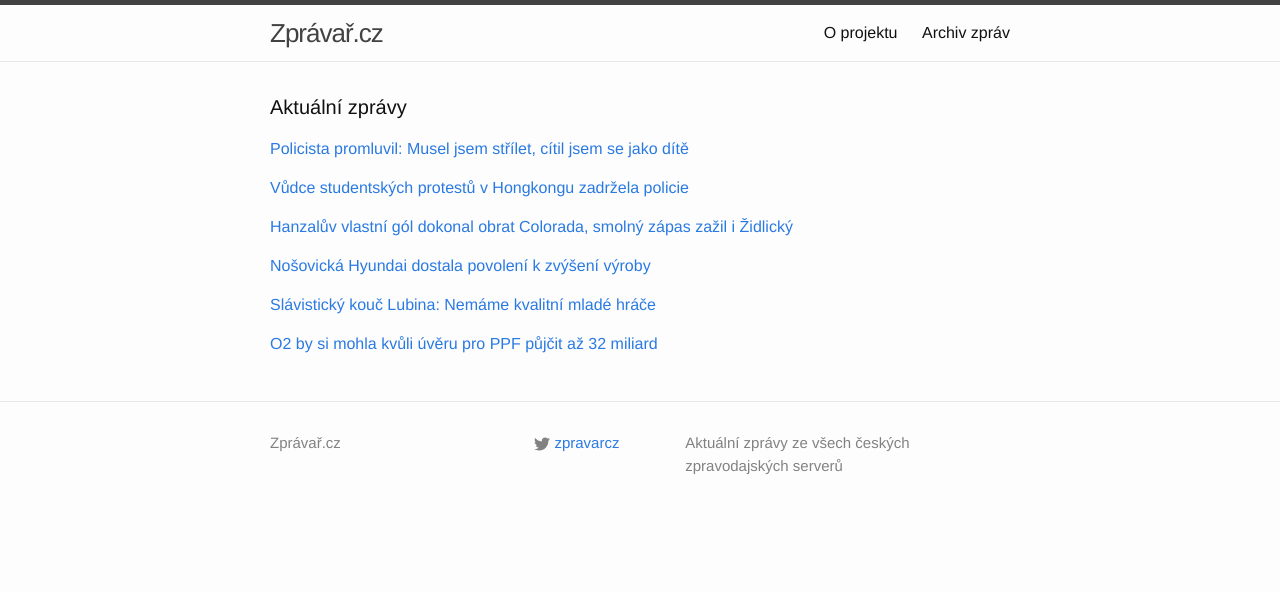
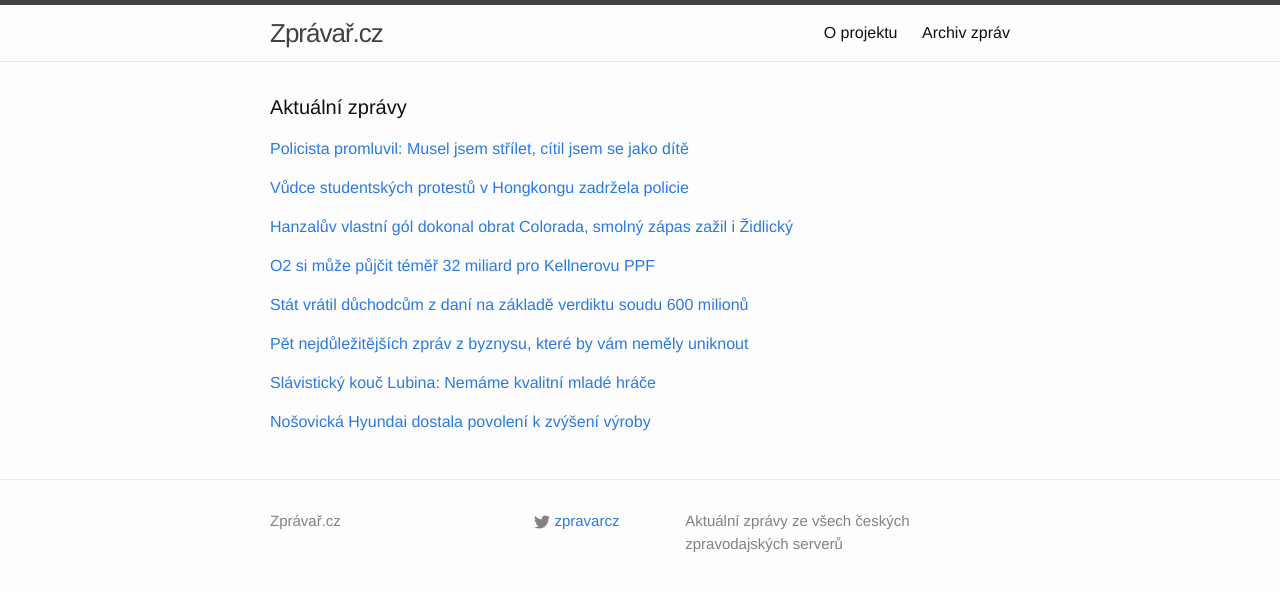
Before and after one commit to adliska/zpravar, a Jekyll site: the page built from index.html, in a window 1280 px wide. Shown: the top 592 px of the page. Built offline with Jekyll 4.4.1, drawn with Linux system fonts in a browser that asks for light colours.

Commit message:
zpravar news update

```diff
--- a/index.html
+++ b/index.html
@@ -39,25 +40,40 @@ layout: default
 <li><a href=http://sport.aktualne.cz/den-vlastnaku-do-sve-branky-se-trefili-hanzal-i-zidlicky/r~2409791a753411e4b0c4002590604f2e/>Den vlastňáků: do své branky se trefili Hanzal i Židlický - sport.aktualne.cz</a></li>
 <li><a href=http://www.sportovninoviny.cz/zpravy/hanzaluv-vlastni-gol-dokonal-ctyrgolovy-obrat-colorada/1151553>Hanzalův vlastní gól dokonal čtyřgólový obrat Colorada - www.sportovninoviny.cz</a></li>
 </ul>
-</div><p><a href="javascript:;" onclick="toggle_visibility('zpravy3')">Nošovická Hyundai dostala povolení k zvýšení výroby</a></p>
+</div><p><a href="javascript:;" onclick="toggle_visibility('zpravy3')">O2 si může půjčit téměř 32 miliard pro Kellnerovu PPF</a></p>
 <div id="zpravy3" style="display:none">
+<ul>
+<li><a href=http://ekonomika.idnes.cz/o2-by-si-mohla-kvuli-uveru-pro-ppf-pujcit-az-32-miliard-f9q-/ekoakcie.aspx?c=A141126_083620_ekoakcie_fih>O2 si může půjčit téměř 32 miliard pro Kellnerovu PPF - ekonomika.idnes.cz</a></li>
+<li><a href=http://www.denik.cz/ekonomika/o2-by-si-mohla-kvuli-uveru-pro-ppf-pujcit-az-31-8-miliardy-20141126.html>O2 by si mohla kvůli úvěru pro PPF půjčit až 32 miliard - www.denik.cz</a></li>
+<li><a href=http://zpravy.aktualne.cz/ekonomika/o2-by-si-mohla-kvuli-uveru-pro-ppf-pujcit-az-32-miliard-kc/r~cdd56bfe753c11e4a10c0025900fea04/>O2 by si mohla kvůli úvěru pro PPF půjčit až 32 miliard Kč - zpravy.aktualne.cz</a></li>
+<li><a href=http://www.financninoviny.cz/zpravodajstvi/zpravy/o2-by-si-mohla-kvuli-uveru-pro-ppf-pujcit-az-31-8-miliardy-kc/1151566>O2 by si mohla kvůli úvěru pro PPF půjčit až 31,8 miliardy Kč - www.financninoviny.cz</a></li>
+</ul>
+</div><p><a href="javascript:;" onclick="toggle_visibility('zpravy4')">Stát vrátil důchodcům z daní na základě verdiktu soudu 600 milionů</a></p>
+<div id="zpravy4" style="display:none">
+<ul>
+<li><a href=http://zpravy.e15.cz/domaci/udalosti/stat-vratil-duchodcum-z-dani-na-zaklade-verdiktu-soudu-600-milionu-1140121>Stát vrátil důchodcům z daní na základě verdiktu soudu 600 milionů - zpravy.e15.cz</a></li>
+<li><a href=http://www.tyden.cz/rubriky/byznys/cesko/stat-vratil-pracujicim-duchodcum-jiz-600-milionu-korun_325306.html>Stát vrátil pracujícím důchodcům již 600 milionů korun - www.tyden.cz</a></li>
+<li><a href=http://www.ceskenoviny.cz/zpravy/zpravy/stat-vratil-duchodcum-z-dani-na-zaklade-verdiktu-soudu-600-mil-kc/1151532>Stát vrátil důchodcům z daní na základě verdiktu soudu 600 mil.Kč - www.ceskenoviny.cz</a></li>
+</ul>
+</div><p><a href="javascript:;" onclick="toggle_visibility('zpravy5')">Pět nejdůležitějších zpráv z byznysu, které by vám neměly uniknout</a></p>
+<div id="zpravy5" style="display:none">
+<ul>
+<li><a href=http://byznys.ihned.cz/zpravodajstvi-cesko/c1-63172160-pet-nejdulezitejsich-zprav-z-byznysu-ktere-by-vam-nemely-uniknout>Pět nejdůležitějších zpráv z byznysu, které by vám neměly uniknout - byznys.ihned.cz</a></li>
+<li><a href=http://www.financninoviny.cz/zpravodajstvi/zpravy/energeticky-urad-zverejni-regulovane-ceny-na-pristi-rok/1151527>Energetický úřad zveřejní regulované ceny na příští rok - www.financninoviny.cz</a></li>
+<li><a href=http://www.rozhlas.cz/_zprava/elektrina-v-pristim-roce-podle-analytiku-opet-zlevni-domacnosti-usetri-stokoruny--1424805>Elektřina v příštím roce podle analytiků opět zlevní. Domácnosti ušetří stokoruny - www.rozhlas.cz</a></li>
+</ul>
+</div><p><a href="javascript:;" onclick="toggle_visibility('zpravy6')">Slávistický kouč Lubina: Nemáme kvalitní mladé hráče</a></p>
+<div id="zpravy6" style="display:none">
+<ul>
+<li><a href=http://sport.aktualne.cz/slavisticky-kouc-lubina-nemame-kvalitni-mlade-hrace/r~db1c89de752b11e48477002590604f2e/>Slávistický kouč Lubina: Nemáme kvalitní mladé hráče - sport.aktualne.cz</a></li>
+<li><a href=http://www.rozhlas.cz/_zprava/hokejova-slavia-je-znovu-v-krizi-trenera-lubinu-zklamali-mladi-hraci--1424829>Hokejová Slavia je znovu v krizi, trenéra Lubinu zklamali mladí hráči - www.rozhlas.cz</a></li>
+<li><a href=http://www.tyden.cz/rubriky/sport/hokej/extraliga/lubina-na-slavii-nenajdete-kvalitniho-osmnactileteho-hrace_325304.html>Lubina: Na Slavii nenajdete kvalitního osmnáctiletého hráče - www.tyden.cz</a></li>
+</ul>
+</div><p><a href="javascript:;" onclick="toggle_visibility('zpravy7')">Nošovická Hyundai dostala povolení k zvýšení výroby</a></p>
+<div id="zpravy7" style="display:none">
 <ul>
 <li><a href=http://www.denik.cz/ekonomika/nosovicka-hyundai-dostala-povoleni-k-zvyseni-vyroby-20141126.html>Nošovická Hyundai dostala povolení k zvýšení výroby - www.denik.cz</a></li>
 <li><a href=http://zpravy.aktualne.cz/ekonomika/ceska-ekonomika/nosovicka-automobilka-hyundai-dostala-povoleni-zvysit-vyrobu/r~9eb3d00a753111e49b26002590604f2e/>Nošovická automobilka Hyundai dostala povolení zvýšit výrobu - zpravy.aktualne.cz</a></li>
 <li><a href=http://www.financninoviny.cz/zpravodajstvi/zpravy/nosovicka-hyundai-dostala-povoleni-k-zvyseni-vyroby-uvedla-e15/1151525>Nošovická Hyundai dostala povolení k zvýšení výroby, uvedla E15 - www.financninoviny.cz</a></li>
 </ul>
-</div><p><a href="javascript:;" onclick="toggle_visibility('zpravy4')">Slávistický kouč Lubina: Nemáme kvalitní mladé hráče</a></p>
-<div id="zpravy4" style="display:none">
-<ul>
-<li><a href=http://sport.aktualne.cz/slavisticky-kouc-lubina-nemame-kvalitni-mlade-hrace/r~db1c89de752b11e48477002590604f2e/>Slávistický kouč Lubina: Nemáme kvalitní mladé hráče - sport.aktualne.cz</a></li>
-<li><a href=http://www.rozhlas.cz/_zprava/hokejova-slavia-je-znovu-v-krizi-trenera-lubinu-zklamali-mladi-hraci--1424829>Hokejová Slavia je znovu v krizi, trenéra Lubinu zklamali mladí hráči - www.rozhlas.cz</a></li>
-<li><a href=http://www.tyden.cz/rubriky/sport/hokej/extraliga/lubina-na-slavii-nenajdete-kvalitniho-osmnactileteho-hrace_325304.html>Lubina: Na Slavii nenajdete kvalitního osmnáctiletého hráče - www.tyden.cz</a></li>
-</ul>
-</div><p><a href="javascript:;" onclick="toggle_visibility('zpravy5')">O2 by si mohla kvůli úvěru pro PPF půjčit až 32 miliard</a></p>
-<div id="zpravy5" style="display:none">
-<ul>
-<li><a href=http://www.denik.cz/ekonomika/o2-by-si-mohla-kvuli-uveru-pro-ppf-pujcit-az-31-8-miliardy-20141126.html>O2 by si mohla kvůli úvěru pro PPF půjčit až 32 miliard - www.denik.cz</a></li>
-<li><a href=http://zpravy.aktualne.cz/ekonomika/o2-by-si-mohla-kvuli-uveru-pro-ppf-pujcit-az-32-miliard-kc/r~cdd56bfe753c11e4a10c0025900fea04/>O2 by si mohla kvůli úvěru pro PPF půjčit až 32 miliard Kč - zpravy.aktualne.cz</a></li>
-<li><a href=http://www.financninoviny.cz/zpravodajstvi/zpravy/o2-by-si-mohla-kvuli-uveru-pro-ppf-pujcit-az-31-8-miliardy-kc/1151566>O2 by si mohla kvůli úvěru pro PPF půjčit až 31,8 miliardy Kč - www.financninoviny.cz</a></li>
-</ul>
 </div></div>
```
Also changed, not shown: other parts of index.html (+1 -0 lines).
